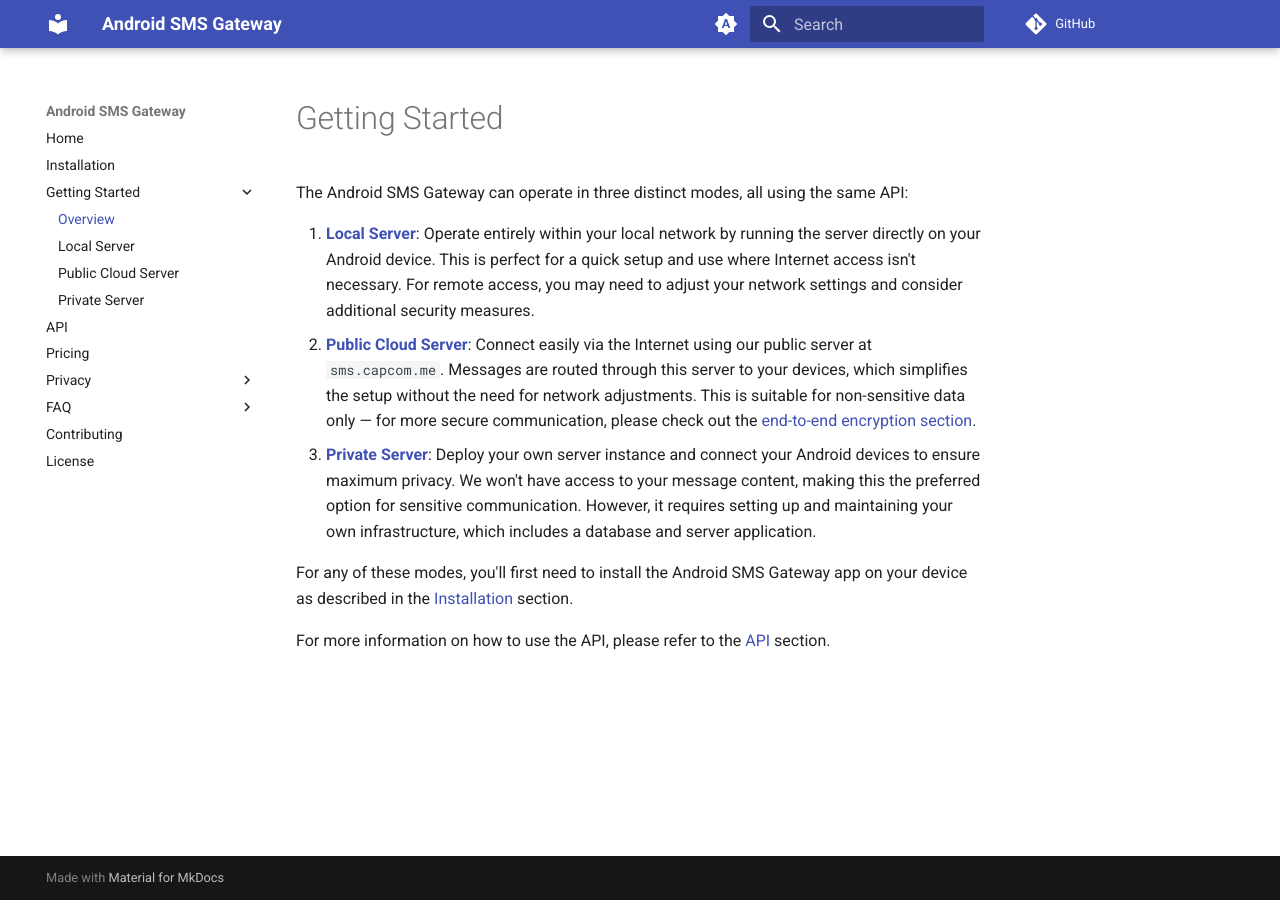
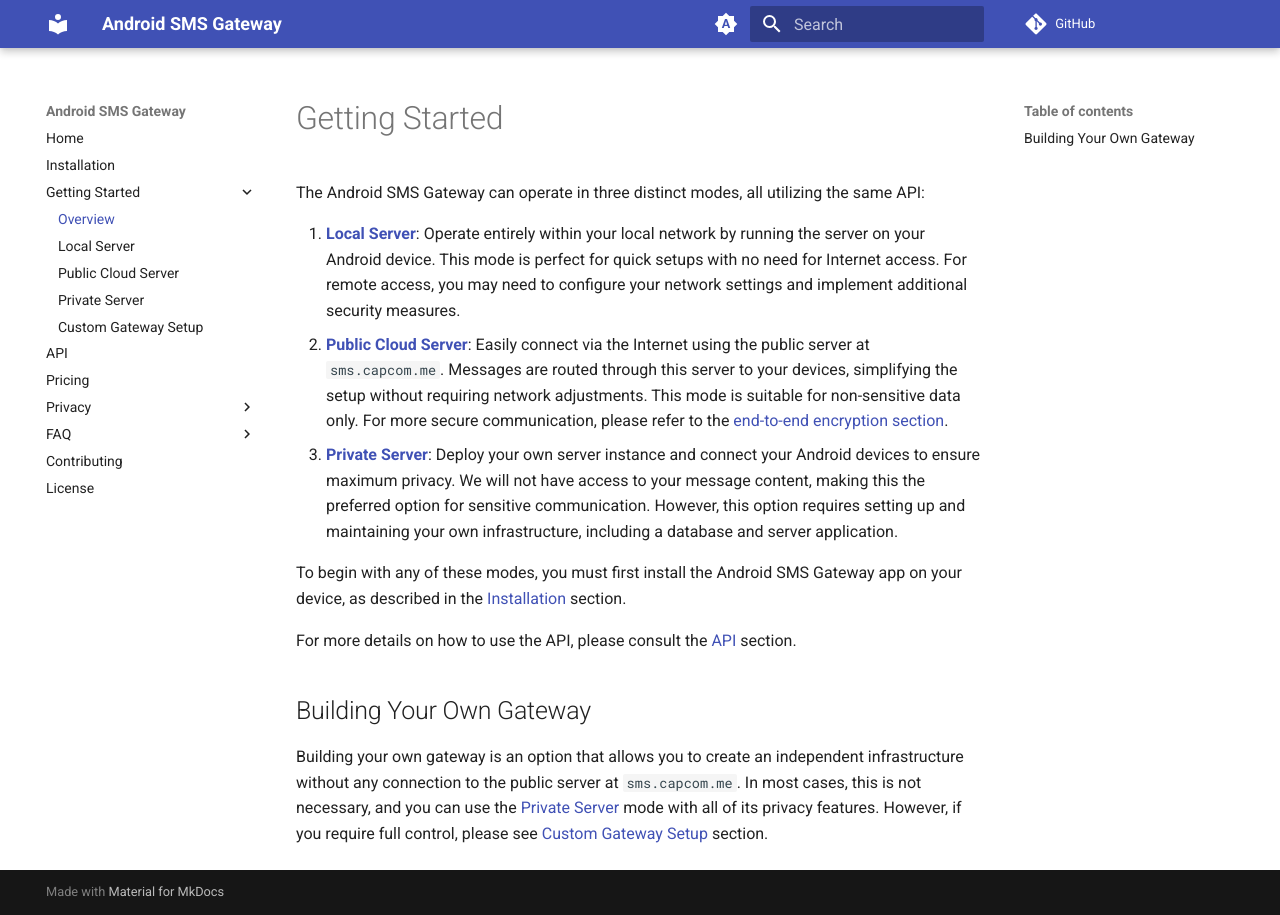
Before and after one commit to android-sms-gateway/docs-web, an MkDocs documentation site: the page built from docs/getting-started/index.md, in a window 1280 px wide. Built offline with MkDocs 1.6.1 and Material for MkDocs 9.7.7, drawn with Linux system fonts in a browser that asks for light colours; comment, search, counter and statistics services are not loaded.

Commit message:
[getting-started] add custom gateway setup instructions

```diff
--- a/docs/getting-started/index.md
+++ b/docs/getting-started/index.md
@@ -1,11 +1,15 @@
 # Getting Started
 
-The Android SMS Gateway can operate in three distinct modes, all using the same API:
+The Android SMS Gateway can operate in three distinct modes, all utilizing the same API:
 
-1. [**Local Server**](./local-server.md): Operate entirely within your local network by running the server directly on your Android device. This is perfect for a quick setup and use where Internet access isn't necessary. For remote access, you may need to adjust your network settings and consider additional security measures.
-2. [**Public Cloud Server**](./public-cloud-server.md): Connect easily via the Internet using our public server at `sms.capcom.me`. Messages are routed through this server to your devices, which simplifies the setup without the need for network adjustments. This is suitable for non-sensitive data only — for more secure communication, please check out the [end-to-end encryption section](../privacy/encryption.md).
-3. [**Private Server**](./private-server.md): Deploy your own server instance and connect your Android devices to ensure maximum privacy. We won't have access to your message content, making this the preferred option for sensitive communication. However, it requires setting up and maintaining your own infrastructure, which includes a database and server application.
+1. [**Local Server**](./local-server.md): Operate entirely within your local network by running the server on your Android device. This mode is perfect for quick setups with no need for Internet access. For remote access, you may need to configure your network settings and implement additional security measures.
+2. [**Public Cloud Server**](./public-cloud-server.md): Easily connect via the Internet using the public server at `sms.capcom.me`. Messages are routed through this server to your devices, simplifying the setup without requiring network adjustments. This mode is suitable for non-sensitive data only. For more secure communication, please refer to the [end-to-end encryption section](../privacy/encryption.md).
+3. [**Private Server**](./private-server.md): Deploy your own server instance and connect your Android devices to ensure maximum privacy. We will not have access to your message content, making this the preferred option for sensitive communication. However, this option requires setting up and maintaining your own infrastructure, including a database and server application.
 
-For any of these modes, you'll first need to install the Android SMS Gateway app on your device as described in the [Installation](../installation.md) section.
+To begin with any of these modes, you must first install the Android SMS Gateway app on your device, as described in the [Installation](../installation.md) section.
 
-For more information on how to use the API, please refer to the [API](../api.md) section.
+For more details on how to use the API, please consult the [API](../api.md) section.
+
+## Building Your Own Gateway
+
+Building your own gateway is an option that allows you to create an independent infrastructure without any connection to the public server at `sms.capcom.me`. In most cases, this is not necessary, and you can use the [Private Server](./private-server.md) mode with all of its privacy features. However, if you require full control, please see [Custom Gateway Setup](./custom-gateway.md) section.
--- a/mkdocs.yml
+++ b/mkdocs.yml
@@ -34,6 +34,7 @@
       - Local Server: getting-started/local-server.md
       - Public Cloud Server: getting-started/public-cloud-server.md
       - Private Server: getting-started/private-server.md
+      - Custom Gateway Setup: getting-started/custom-gateway.md
   - API: api.md
   - Pricing: pricing.md
   - Privacy:
```
Also changed, not shown: docs/getting-started/custom-gateway.md (added, +45 -0 lines), 1 other file.
